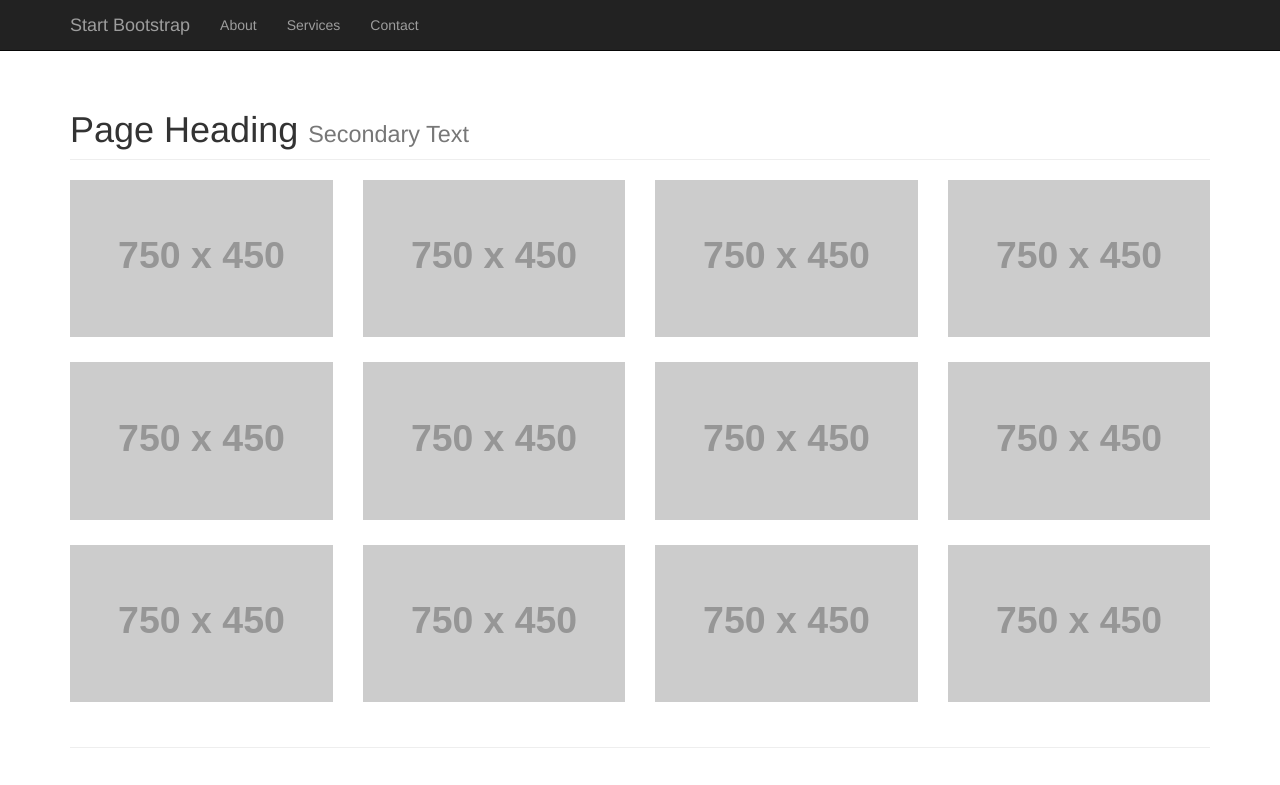
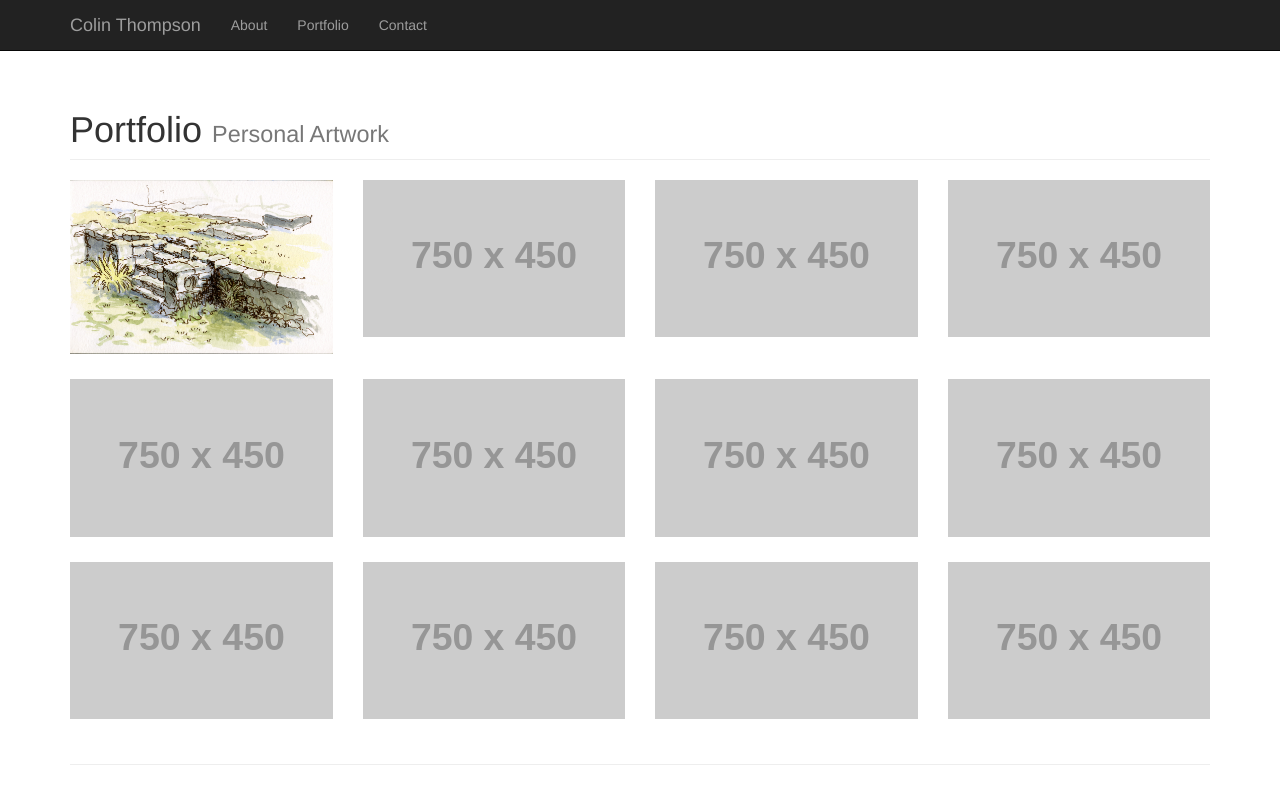
Before and after one commit to cthompso/cthompso.github.io, a plain HTML site: page index.html in a window 1280 px wide. Shown: the top 785 px of the page. Drawn offline with Linux system fonts and the light colour scheme; placeholder pictures from the web are drawn by us.

Commit message:
Test change

```diff
--- a/index.html
+++ b/index.html
@@ -9,7 +9,7 @@
     <meta name="description" content="">
     <meta name="author" content="">
 
-    <title>4 Col Portfolio - Start Bootstrap Template</title>
+    <title>Colin Thompson</title>
 
     <!-- Bootstrap Core CSS -->
     <link href="css/bootstrap.min.css" rel="stylesheet">
@@ -39,7 +39,7 @@
                     <span class="icon-bar"></span>
                     <span class="icon-bar"></span>
                 </button>
-                <a class="navbar-brand" href="#">Start Bootstrap</a>
+                <a class="navbar-brand" href="#">Colin Thompson</a>
             </div>
             <!-- Collect the nav links, forms, and other content for toggling -->
             <div class="collapse navbar-collapse" id="bs-example-navbar-collapse-1">
@@ -48,7 +48,7 @@
                         <a href="#">About</a>
                     </li>
                     <li>
-                        <a href="#">Services</a>
+                        <a href="#">Portfolio</a>
                     </li>
                     <li>
                         <a href="#">Contact</a>
@@ -66,8 +66,8 @@
         <!-- Page Heading -->
         <div class="row">
             <div class="col-lg-12">
-                <h1 class="page-header">Page Heading
-                    <small>Secondary Text</small>
+                <h1 class="page-header">Portfolio
+                    <small>Personal Artwork</small>
                 </h1>
             </div>
         </div>
@@ -77,7 +77,7 @@
         <div class="row">
             <div class="col-md-3 portfolio-item">
                 <a href="#">
-                    <img class="img-responsive" src="http://placehold.it/750x450" alt="">
+                    <img class="img-responsive" src="http://cthompso.github.io/images/Mexico-03.jpg" alt="">
                 </a>
             </div>
             <div class="col-md-3 portfolio-item">
```
